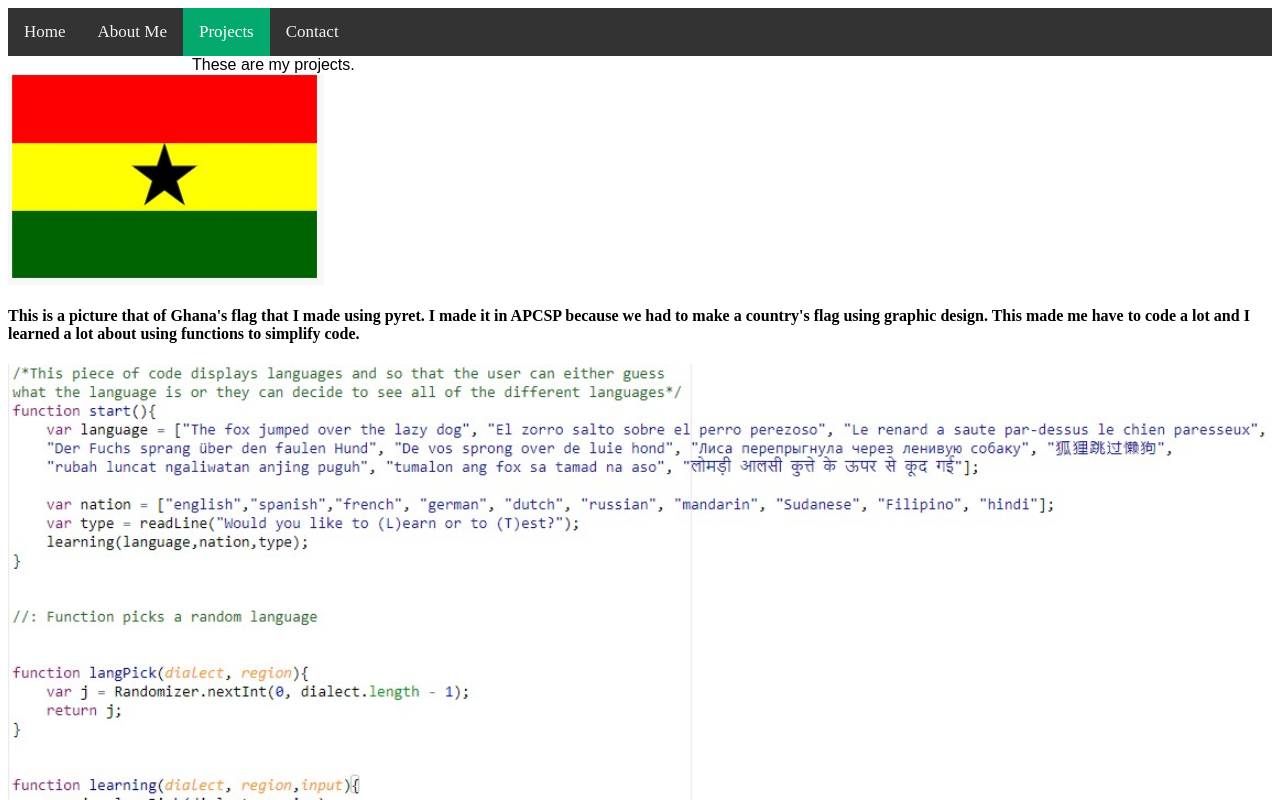
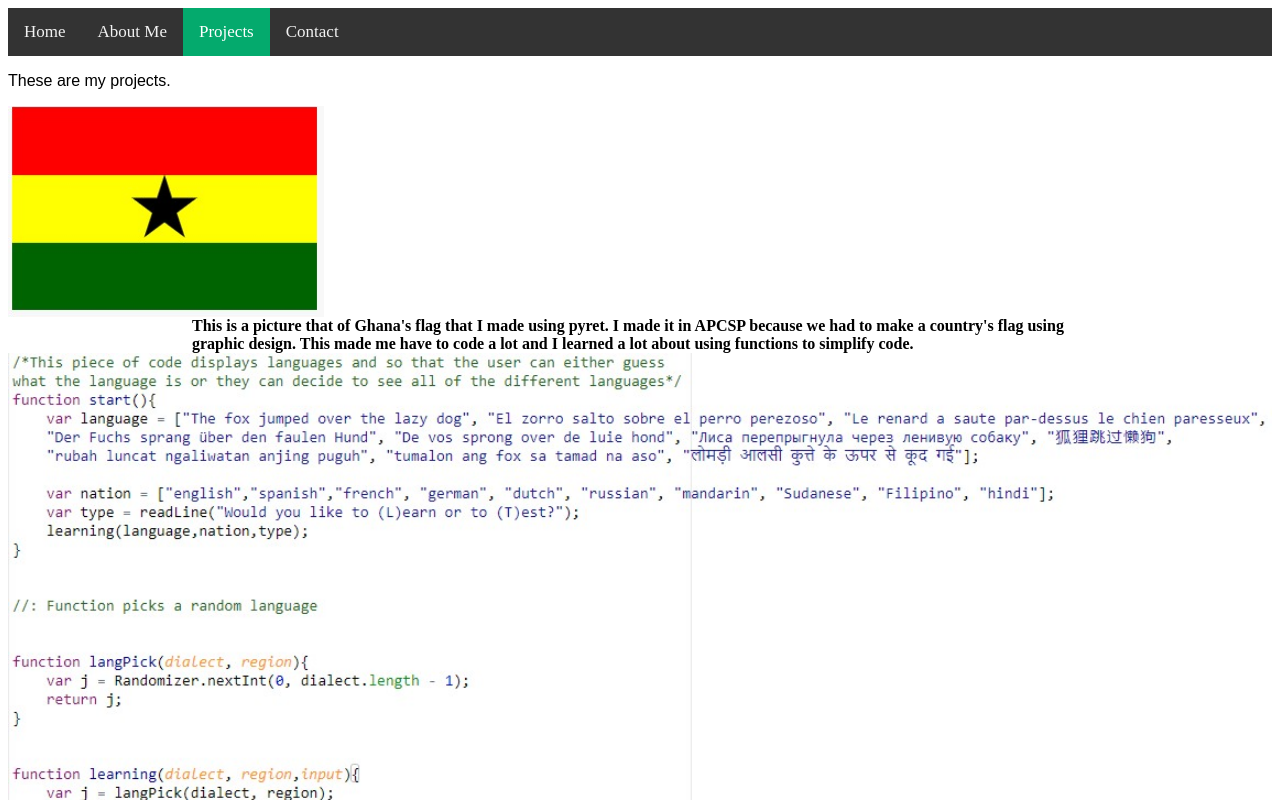
Before and after one commit to AxelSaldanha/APCSP, a plain HTML site: page projects.html in a window 1280 px wide. Shown: the top 800 px of the page. Drawn offline with Linux system fonts and the light colour scheme.

Commit message:
Update style.css

```diff
--- a/style.css
+++ b/style.css
@@ -143,7 +143,7 @@ body, html {
 	width:100%;
 }
 
-p {
+h4 {
 	max-width: 70vw;
 	margin: auto;
 }
```
